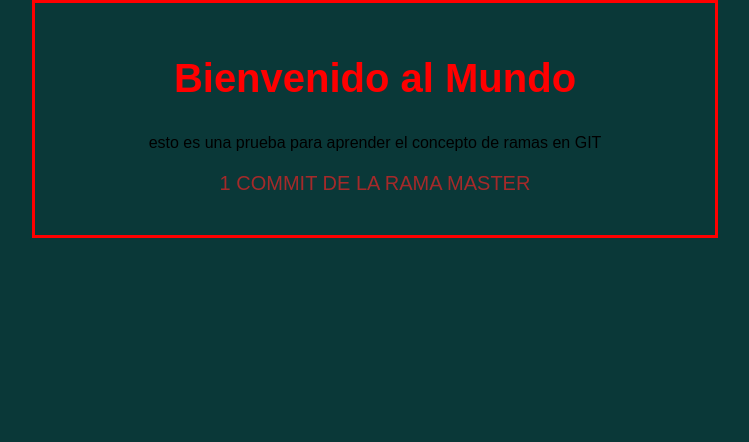
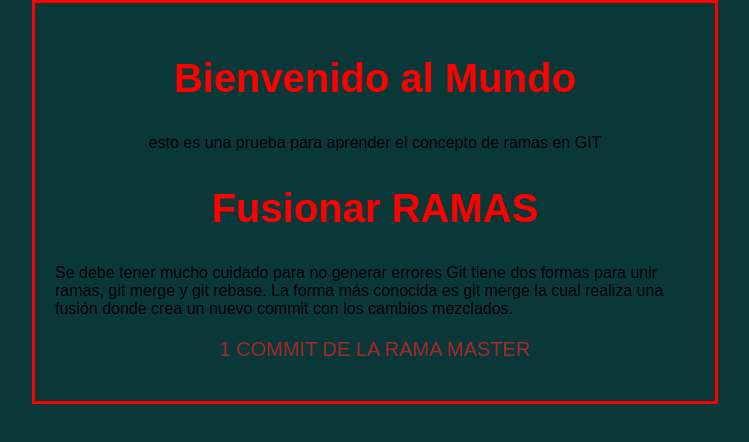
Before and after one commit to ThePaisa/Hyperblog, a plain HTML site: page index.html in a window 1280 px wide. Shown: the whole page, without its empty margins (265-1014 px from the left). Drawn offline with Linux system fonts and the light colour scheme.

Commit message:
agrego texto en la rama master

```diff
--- a/CSS/style.css
+++ b/CSS/style.css
@@ -23,3 +23,7 @@ h2{
     color: red;
     font-size: 40px;
 }
+
+#texto{
+    text-align: left;
+}
--- a/index.html
+++ b/index.html
@@ -12,7 +12,15 @@
         <div id="informacion">
 
             <h2>Bienvenido al Mundo</h2>
+
             <p>   esto es una prueba para aprender el concepto de ramas en GIT </p>
+
+            <h2>Fusionar RAMAS </h2>
+            <p id="texto">Se debe tener mucho cuidado para no generar errores
+                Git tiene dos formas para unir ramas, git merge y git rebase.
+                La forma más conocida es git merge
+                la cual realiza una fusión donde crea un nuevo commit con los cambios mezclados.
+            </p>
             <p id="rama">1 COMMIT DE LA RAMA MASTER</p>
 
         </div>
```
